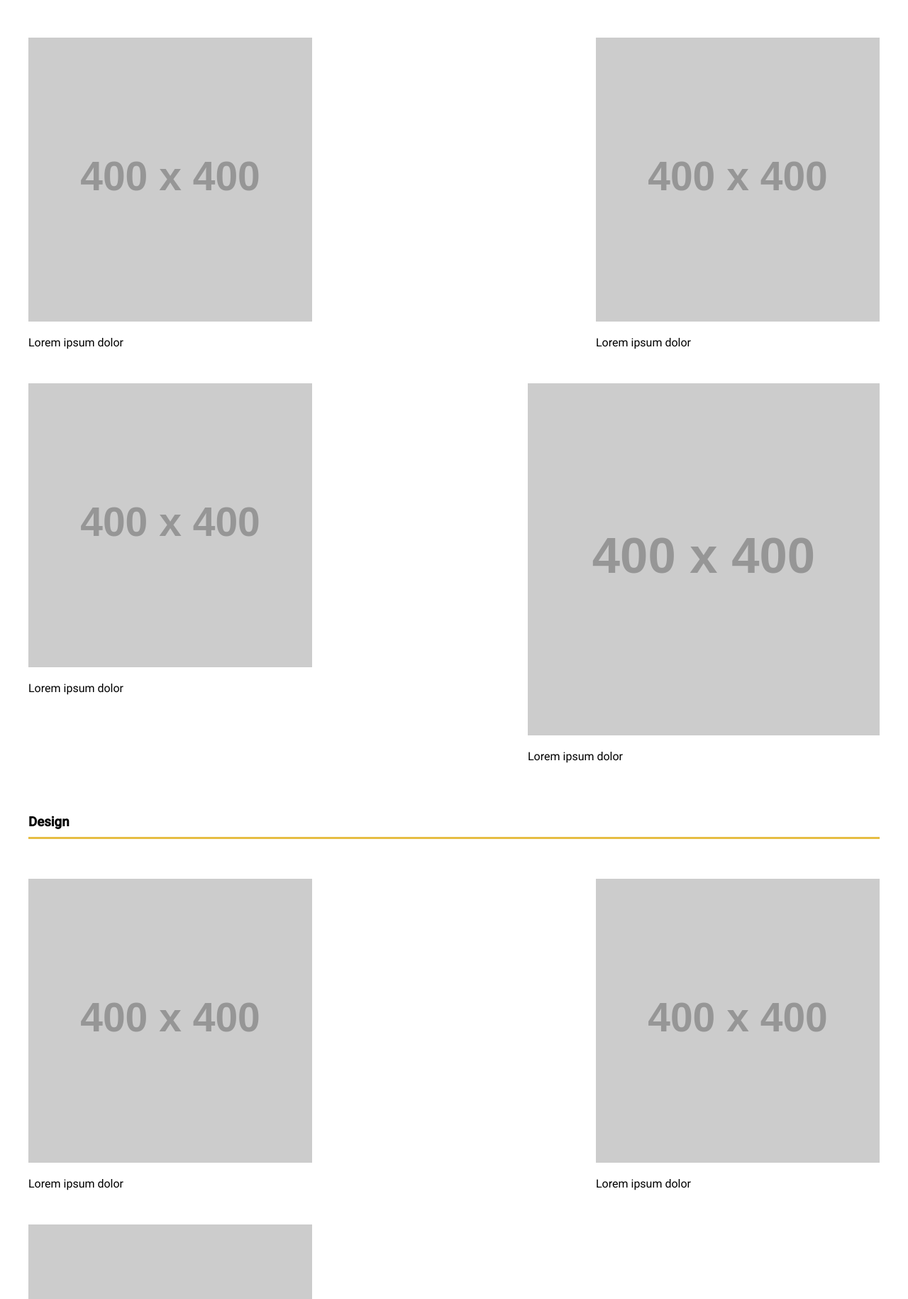
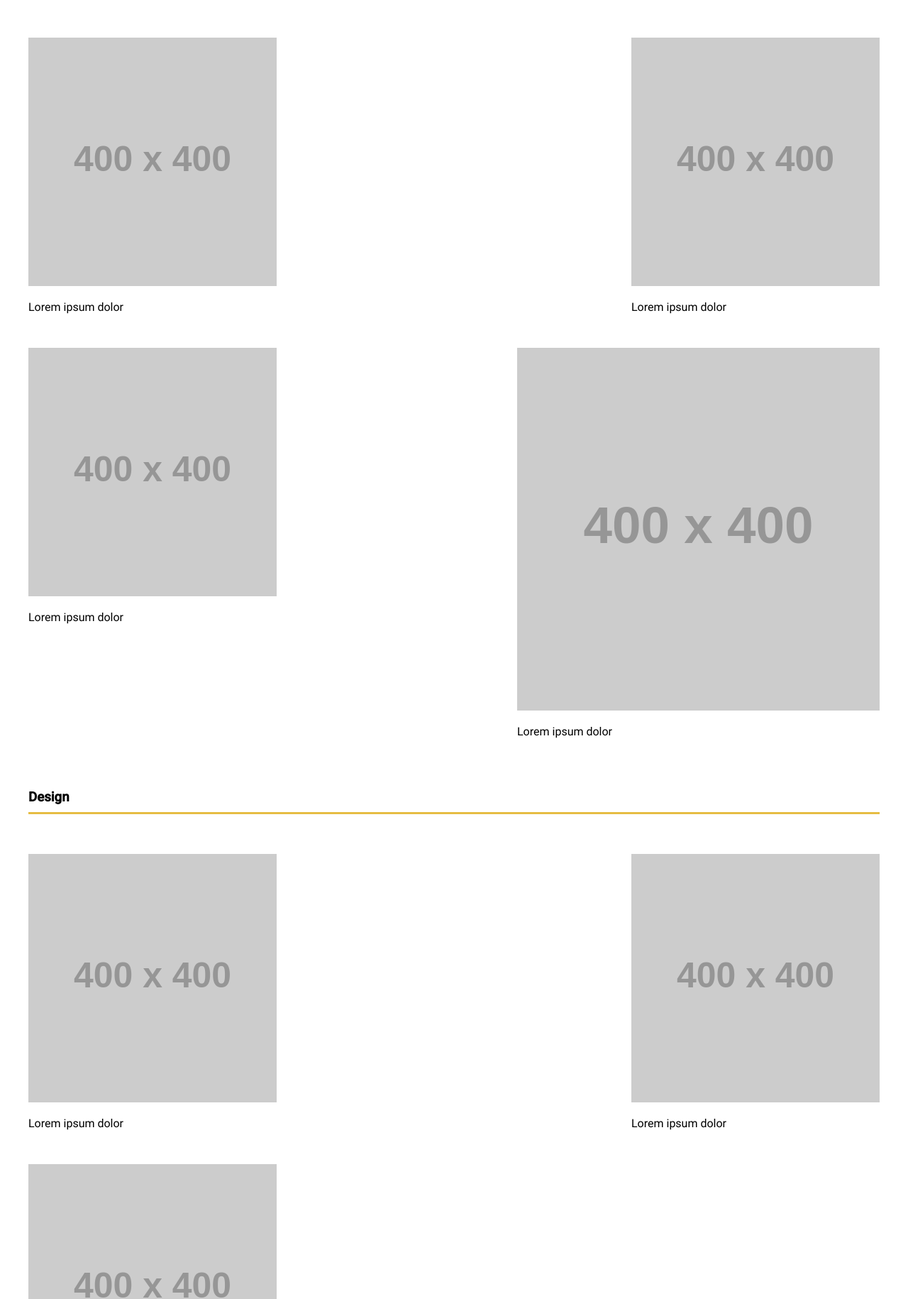
Before and after one commit to Vildedr/Eksamen2023, a plain HTML site: page portfolio.html in a window 1280 px wide. Shown: the part 640-2470 px from the top of the page at 71% size. Drawn offline with Linux system fonts and the light colour scheme; placeholder pictures from the web are drawn by us.

Commit message:
Så og si ferdig fiks litt på font strl osv.

```diff
--- a/css/style.css
+++ b/css/style.css
@@ -55,8 +55,6 @@ header nav ul li a{
     padding: 10px;
 }
 /**SLUTT**/
-
-/**OBS SJEKK MARGIN PÅ SIDENE SÅ DET BLIR CA LIKT PÅ ALLE SIDENEN**/
 
 /**INDEX.HTML**/
 #flexboks1{
@@ -219,7 +217,7 @@ header nav ul li a{
     flex-direction: column;
     margin: 40px;
     padding: 40px;
-    background-color: #fff;
+    background: rgba(244, 246, 246, 0.5)
 }
 
 #flexboks6 h1{
@@ -378,7 +376,7 @@ header nav ul li a{
 
 /**PORTFOLIO.HTML**/
 #portfolio-bakgrunn{
-    background-image: url(../img/kontor.jpg);
+    background-image: url(../img/kontor2.jpg);
     background-size: cover;
     padding: 100px 0 100px 0;
 }
@@ -432,6 +430,11 @@ header nav ul li a{
 
 #flexboks11 img{
     width: 100%;
+}
+
+.bilde-max-min{
+    min-width: 200px;
+    max-width: 350px;
 }
 
 #flexboks12{
--- a/portfolio.html
+++ b/portfolio.html
@@ -38,19 +38,19 @@
                     <h3 id="branding" class="overskrift">Branding</h3>
                     <article id="flexboks11">
                         <figure>
-                            <img src="https://placehold.co/400" alt="Placeholder image">
+                            <img src="https://placehold.co/400" alt="Placeholder image" class="bilde-max-min">
                             <figcaption>
                                 <p>Lorem ipsum dolor</p>
                             </figcaption>
                         </figure>
                         <figure>
-                            <img src="https://placehold.co/400" alt="Placeholder image">
+                            <img src="https://placehold.co/400" alt="Placeholder image" class="bilde-max-min">
                             <figcaption>
                                 <p>Lorem ipsum dolor</p>
                             </figcaption>
                         </figure>
                         <figure>
-                            <img src="https://placehold.co/400" alt="Placeholder image">
+                            <img src="https://placehold.co/400" alt="Placeholder image" class="bilde-max-min">
                             <figcaption>
                                <p>Lorem ipsum dolor</p>
                             </figcaption>
@@ -67,19 +67,19 @@
                     <h3 id="design" class="overskrift">Design</h3>
                     <article id="flexboks12">
                         <figure>
-                            <img src="https://placehold.co/400" alt="Placeholder image">
+                            <img src="https://placehold.co/400" alt="Placeholder image" class="bilde-max-min">
                             <figcaption>
                                 <p>Lorem ipsum dolor</p>
                             </figcaption>
                         </figure>
                         <figure>
-                            <img src="https://placehold.co/400" alt="Placeholder image">
+                            <img src="https://placehold.co/400" alt="Placeholder image" class="bilde-max-min">
                             <figcaption>
                                 <p>Lorem ipsum dolor</p>
                             </figcaption>
                         </figure>
                         <figure>
-                            <img src="https://placehold.co/400" alt="Placeholder image">
+                            <img src="https://placehold.co/400" alt="Placeholder image" class="bilde-max-min">
                             <figcaption>
                                 <p>Lorem ipsum dolor</p>
                             </figcaption>
```
